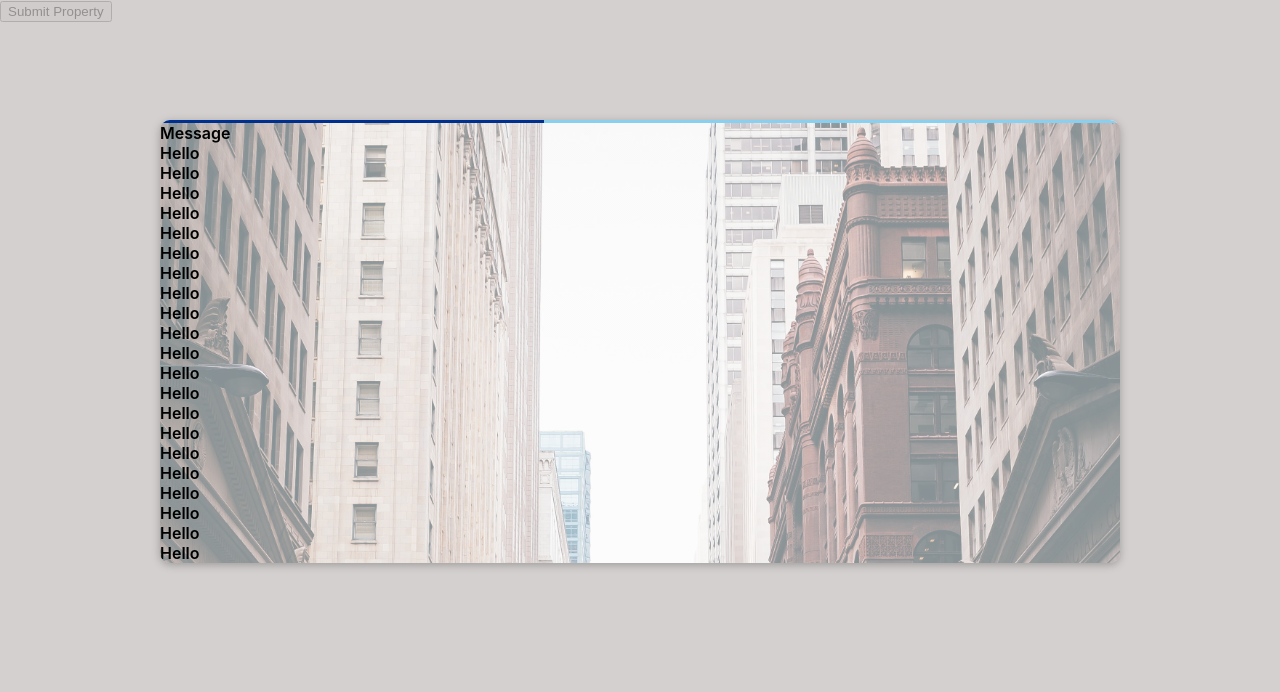
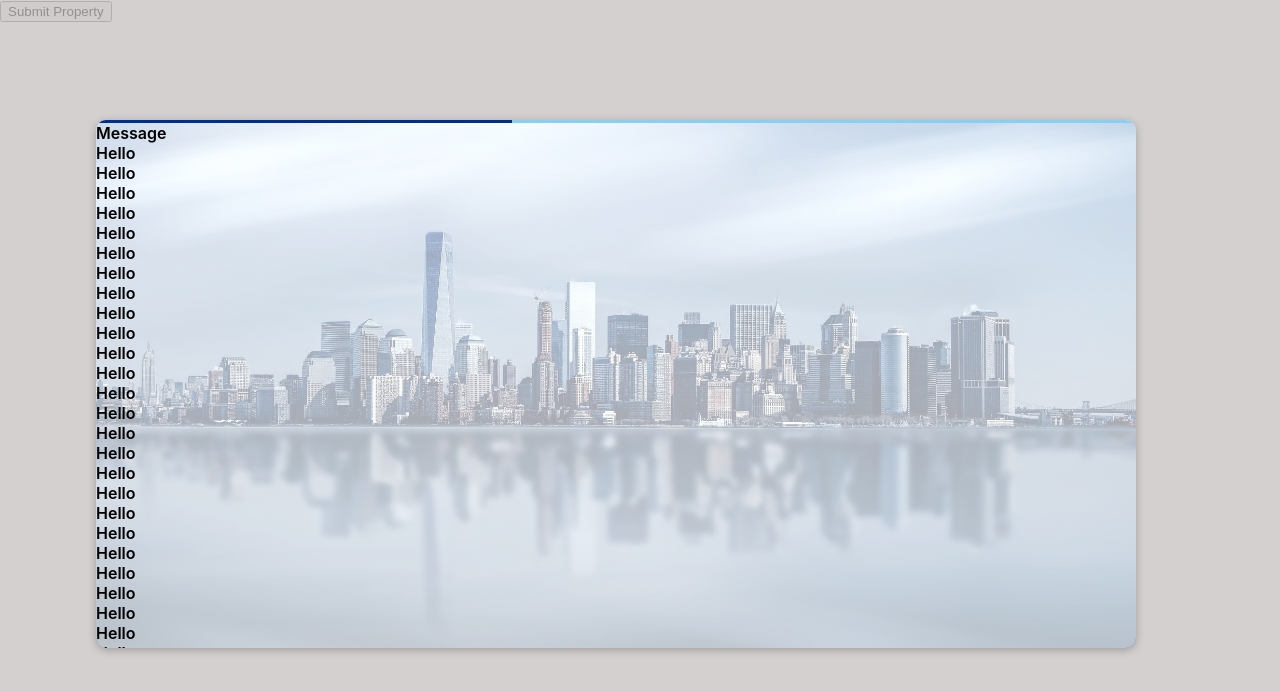
Before and after one commit to syedscodingden/submit-property-frontend, a React (Create React App) app: page / in a window 1280 px wide. Both pictures are taken after a click on the button "Submit Property". Shown: the top 692 px of the page. Built offline with nearby package versions, Linux system fonts and the light colour scheme.

Commit message:
ui form development in progress

```diff
--- a/src/components/FormComponents/SubmitProperty.module.css
+++ b/src/components/FormComponents/SubmitProperty.module.css
@@ -27,7 +27,7 @@
       rgba(255, 255, 255, 0.5),
       rgba(255, 255, 255, 0.5)
     ),
-    url("../../assets/dummy2.jpg");
+    url("../../assets/step1img.jpg");
   background-repeat: no-repeat;
   background-size: 100%;
   background-position: cover 10px;
@@ -35,6 +35,9 @@
 
 .content {
   font-weight: 600;
+  overflow: auto;
+  height: 490px;
+  overflow-x: hidden;
 }
 
 .actions {
@@ -43,10 +46,26 @@
   justify-content: flex-end;
 }
 
-@media (min-width: 768px) {
+@media (max-width: 319px) {
   .modal {
-    left: calc(50% - 30rem);
-    width: 60rem;
+    left: calc(15% - 2rem);
+    width: 16rem;
+  }
+  .formBackground {
+    background-image: linear-gradient(
+        rgba(255, 255, 255, 0.6),
+        rgba(255, 255, 255, 0.7)
+      ),
+      url("../../assets/dummy.jpg");
+    background-repeat: no-repeat;
+    background-size: 100%;
+    background-position: cover 10px;
+  }
+  .content {
+    font-weight: 600;
+    overflow: auto;
+    overflow-x: hidden;
+    height: 340px;
   }
 }
 
@@ -60,29 +79,64 @@
         rgba(255, 255, 255, 0.6),
         rgba(255, 255, 255, 0.7)
       ),
-      url("../../assets/dummy2.jpg");
+      url("../../assets/dummy4.jpg");
     background-repeat: no-repeat;
     background-size: 100%;
     background-position: cover 10px;
+  }
+  .content {
+    font-weight: 600;
+    overflow: auto;
+    overflow-x: hidden;
+    height: 450px;
   }
 }
 
 @media (min-width: 481px) and (max-width: 1200px) {
   .modal {
-    left: calc(50% - 10rem);
-    width: 20rem;
+    left: calc(38% - 10rem);
+    width: 30rem;
+    height: 480px;
   }
   .formBackground {
     background-image: linear-gradient(
         rgba(255, 255, 255, 0.6),
         rgba(255, 255, 255, 0.7)
       ),
-      url("../../assets/dummy3.jpg");
+      url("../../assets/dummy2.jpg");
+    background-repeat: no-repeat;
+    background-size: 100%;
+    background-position: center;
+  }
+  .content {
+    color: black;
+    font-weight: 600;
+    overflow: auto;
+    overflow-x: hidden;
+    height: 480px;
+  }
+}
+
+@media (min-width: 1201px) {
+  .modal {
+    left: calc(20% - 10rem);
+    width: 65rem;
+  }
+  .formBackground {
+    background-image: linear-gradient(
+        rgba(255, 255, 255, 0.6),
+        rgba(255, 255, 255, 0.7)
+      ),
+      url("../../assets/step1img.jpg");
     background-repeat: no-repeat;
     background-size: 100%;
     background-position: cover;
   }
   .content {
     color: black;
+    font-weight: 600;
+    overflow: auto;
+    height: 525px;
+    overflow-x: hidden;
   }
 }
--- a/src/components/FormComponents/SubmitPropertyForm.js
+++ b/src/components/FormComponents/SubmitPropertyForm.js
@@ -46,6 +46,27 @@ const SubmitPropertyForm = (props) => {
           <div>Hello</div>
           <div>Hello</div>
           <div>Hello</div>
+          <div>Hello</div>
+          <div>Hello</div>
+          <div>Hello</div>
+          <div>Hello</div>
+          <div>Hello</div>
+          <div>Hello</div>
+          <div>Hello</div>
+          <div>Hello</div>
+          <div>Hello</div>
+          <div>Hello</div>
+          <div>Hello</div>
+          <div>Hello</div>
+          <div>Hello</div>
+          <div>Hello</div>
+          <div>Hello</div>
+          <div>Hello</div>
+          <div>Hello</div>
+          <div>Hello</div>
+          <div>Hello</div>
+          <div>Hello</div>
+          <div>Hello</div>
         </div>
       </div>
       {/* <footer className={classes.actions}></footer> */}
--- a/src/index.css
+++ b/src/index.css
@@ -12,3 +12,19 @@ code {
   font-family: source-code-pro, Menlo, Monaco, Consolas, "Courier New",
     monospace;
 }
+
+::-webkit-scrollbar {
+  width: 0.3em;
+}
+
+::-webkit-scrollbar-track {
+  background: #f9f9f9;
+  border-radius: 0px 10px 10px 0px;
+  margin-block: 0.2em;
+}
+
+::-webkit-scrollbar-thumb {
+  background: #00308f;
+  border-radius: 0px 10px 10px 0px;
+  border: 0.1em solid #c0c0c0;
+}
```
Also changed, not shown: src/assets/dummy4.jpg (added).
